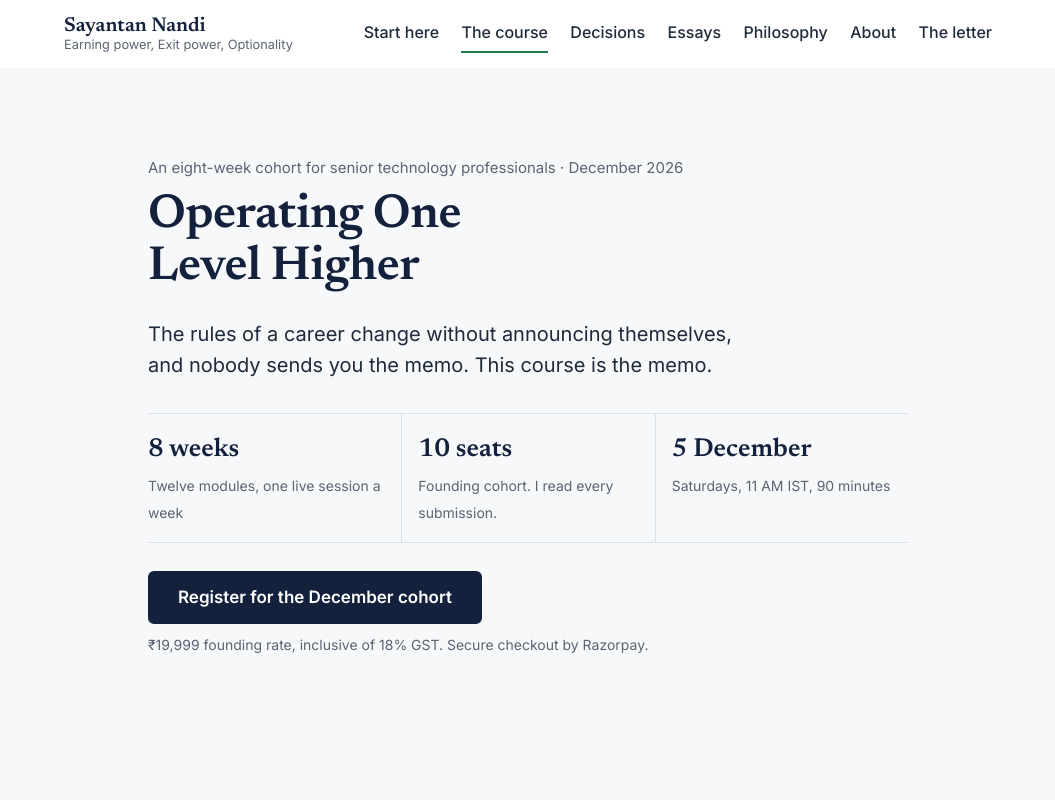
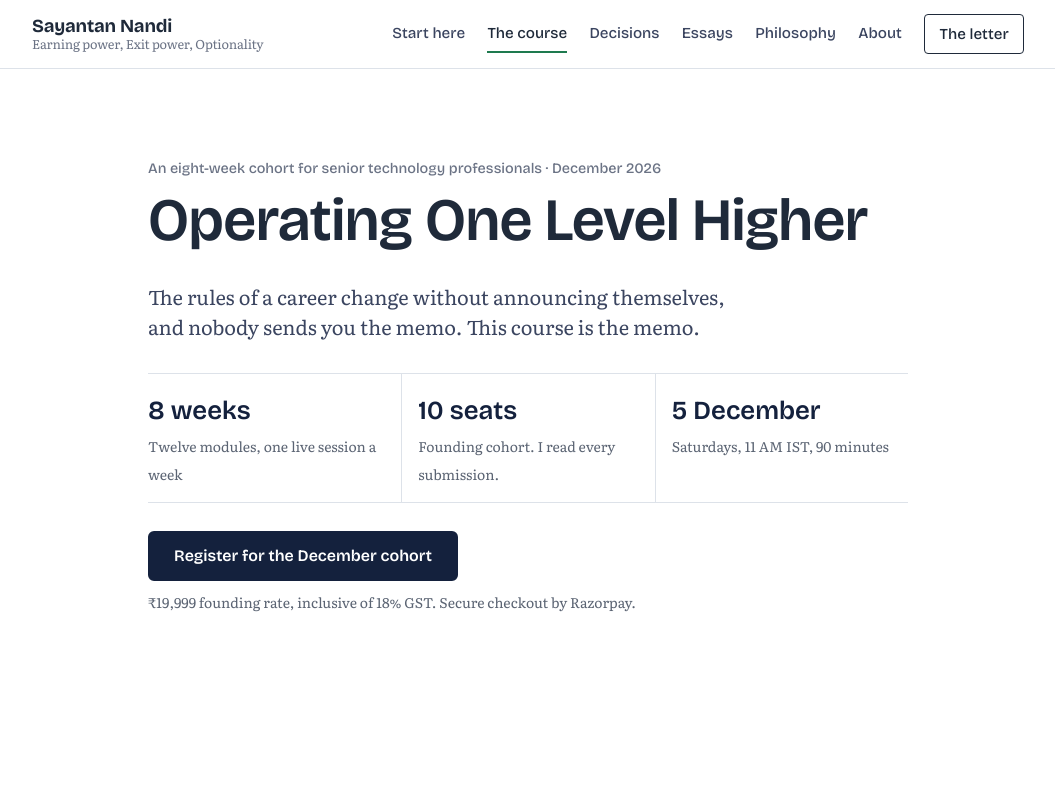
Before and after one commit to sayantannandi/sayantannandi-website, a plain HTML site: page dec2026cohort.html in a window 1280 px wide. Shown: the top 800 px of the page, without its empty margins (112-1167 px from the left). Drawn offline with nearby package versions, Linux system fonts and the light colour scheme.

Commit message:
Add files via upload

```diff
--- a/assets/site.css
+++ b/assets/site.css
@@ -3,41 +3,41 @@
    figures and buttons; Literata carries everything you read. Ink on paper, one green
    for the thing that counts, one ochre for the thing it costs. No shadows, no gradients. */
 
-@import url('https://fonts.googleapis.com/css2?family=Newsreader:opsz,wght@6..72,400;6..72,600&family=Inter:wght@400;500;600&display=swap');
+@import url('https://fonts.googleapis.com/css2?family=Bricolage+Grotesque:opsz,wght@12..96,500;12..96,600;12..96,700&family=Literata:ital,opsz,wght@0,7..72,400;0,7..72,500;0,7..72,600;1,7..72,400&display=swap');
 
 :root{
-  --paper:#F7F8FA;
-  --paper-2:#FFFFFF;
-  --ink:#1F2A3A;
+  --paper:#FCFBF8;
+  --paper-2:#F3F1EB;
+  --ink:#14213D;
   --ink-2:#3B4560;
-  --ink-3:#5B6473;
+  --ink-3:#6B7385;
   --navy:#14213D;
-  --green:#1E7A4F;
-  --green-wash:#E8F0FA;
-  --ochre:#B45A2B;
-  --ochre-wash:#F6EBE2;
-  --rule:#DDE2E9;
-  --rule-2:#E9EDF2;
+  --green:#1E6B4F;
+  --green-wash:#E6F0EA;
+  --ochre:#9A6B1F;
+  --ochre-wash:#F6EEDD;
+  --rule:#D5D5D0;
+  --rule-2:#E7E6E1;
 
-  --display:"Newsreader", "Source Serif 4", Georgia, serif;
-  --text:"Inter", system-ui, -apple-system, "Segoe UI", Roboto, sans-serif;
+  --display:"Bricolage Grotesque", "Helvetica Neue", Arial, sans-serif;
+  --text:"Literata", Georgia, "Times New Roman", serif;
 
   --fs-0:1.0625rem;
   --fs-1:1.25rem;
   --fs-2:1.5rem;
   --fs-3:2rem;
-  --fs-4:clamp(2.125rem, 1.5rem + 2.6vw, 3rem);
+  --fs-4:clamp(2.4rem, 1.6rem + 3vw, 3.75rem);
   --fs-s:.9375rem;
   --fs-xs:.8125rem;
 
-  --measure:36rem;
-  --page:64rem;
+  --measure:34rem;
+  --page:68rem;
   --gutter:clamp(1.25rem, 4vw, 3rem);
 }
 
 *,*::before,*::after{box-sizing:border-box}
 html{-webkit-text-size-adjust:100%}
-body{margin:0;background:var(--paper);color:var(--ink);font-family:var(--text);font-size:var(--fs-0);line-height:1.6;-webkit-font-smoothing:antialiased}
+body{margin:0;background:var(--paper);color:var(--ink);font-family:var(--text);font-size:var(--fs-0);line-height:1.62}
 img{max-width:100%;display:block}
 a{color:var(--green);text-decoration:underline;text-decoration-thickness:1px;text-underline-offset:.2em;text-decoration-color:rgba(30,107,79,.45)}
 a:hover{text-decoration-color:currentColor}
@@ -49,12 +49,12 @@ ul,ol{padding-left:1.25em}
 li{margin-bottom:.35em}
 hr{border:0;border-top:1px solid var(--rule);margin:2.5rem 0}
 
-h1,h2,h3,h4{font-family:var(--display);font-weight:600;line-height:1.15;letter-spacing:-.01em;margin:0 0 .5em;color:var(--navy);text-wrap:balance}
-h1{font-size:var(--fs-4);font-weight:600;letter-spacing:-.01em;line-height:1.1}
+h1,h2,h3,h4{font-family:var(--display);font-weight:600;line-height:1.1;letter-spacing:-.012em;margin:0 0 .5em;color:var(--ink);text-wrap:balance}
+h1{font-size:var(--fs-4);font-weight:600;letter-spacing:-.02em;line-height:1.02}
 h2{font-size:var(--fs-3);margin-top:2.6rem}
 h3{font-size:var(--fs-2);margin-top:2rem}
 h4{font-size:var(--fs-1);margin-top:1.5rem}
-.lede{font-size:1.25rem;line-height:1.55;color:var(--ink);max-width:var(--measure);margin-bottom:1.4rem}
+.lede{font-size:var(--fs-1);line-height:1.5;color:var(--ink-2);max-width:var(--measure);margin-bottom:1.4rem}
 .small{font-size:var(--fs-s);color:var(--ink-3)}
 .fine{font-size:var(--fs-xs);color:var(--ink-3);line-height:1.5}
 .num{font-family:var(--display);font-variant-numeric:tabular-nums;font-weight:600;color:var(--navy)}
@@ -68,17 +68,17 @@ section + section{margin-top:3.5rem}
 .divider{border-top:1px solid var(--rule);margin:3.5rem 0 0}
 
 /* header */
-.site-head{background:var(--paper)}
+.site-head{border-bottom:1px solid var(--rule);background:var(--paper)}
 .site-head .page{display:flex;align-items:center;justify-content:space-between;gap:1.5rem;min-height:4.25rem}
-.wordmark{font-family:var(--display);font-weight:600;font-size:1.25rem;color:var(--navy);text-decoration:none;white-space:nowrap;line-height:1.15}
+.wordmark{font-family:var(--display);font-weight:700;font-size:1.15rem;letter-spacing:-.01em;color:var(--ink);text-decoration:none;white-space:nowrap;line-height:1.15}
 .wordmark small{display:block;font-family:var(--text);font-weight:400;font-size:.8rem;color:var(--ink-3)}
 .wordmark:hover{color:var(--green)}
 .site-nav{display:flex;align-items:center;gap:1.4rem;flex-wrap:wrap;justify-content:flex-end}
-.site-nav a{font-family:var(--text);font-size:1rem;font-weight:500;color:var(--ink);text-decoration:none;padding:.35rem 0;border-bottom:2px solid transparent}
+.site-nav a{font-family:var(--display);font-size:.95rem;font-weight:500;color:var(--ink-2);text-decoration:none;padding:.35rem 0;border-bottom:2px solid transparent}
 .site-nav a:hover{color:var(--ink)}
 .site-nav a[aria-current="page"]{color:var(--ink);border-bottom-color:var(--green)}
-.site-nav .letter{color:var(--ink)}
-.site-nav .letter:hover{color:var(--green)}
+.site-nav .letter{border:1.5px solid var(--ink);border-radius:4px;padding:.45rem .9rem;color:var(--ink)}
+.site-nav .letter:hover{background:var(--ink);color:#fff}
 .nav-toggle{display:none;background:none;border:1.5px solid var(--navy);border-radius:6px;font-family:var(--text);font-size:.9rem;font-weight:600;padding:.4rem .7rem;color:var(--ink);cursor:pointer}
 @media (max-width:760px){
   .nav-toggle{display:inline-block}
@@ -101,7 +101,7 @@ section + section{margin-top:3.5rem}
 @media (max-width:760px){.site-foot .cols{grid-template-columns:1fr 1fr}.site-foot .cols > :first-child{grid-column:1 / -1}}
 
 /* buttons */
-.btn{display:inline-block;font-family:var(--text);font-weight:600;font-size:1.0625rem;line-height:1;padding:1rem 1.75rem;border-radius:6px;border:2px solid var(--navy);background:var(--navy);color:#fff;text-decoration:none;cursor:pointer}
+.btn{display:inline-block;font-family:var(--display);font-weight:600;font-size:1rem;line-height:1;padding:.95rem 1.5rem;border-radius:5px;border:2px solid var(--navy);background:var(--navy);color:#fff;text-decoration:none;cursor:pointer}
 .btn:hover{background:#0D1730;border-color:#0D1730;color:#fff}
 .btn.ghost{background:transparent;color:var(--navy)}
 .btn.ghost:hover{background:var(--navy);color:#fff}
@@ -112,12 +112,12 @@ section + section{margin-top:3.5rem}
 .btn-row .btn + .btn{margin-left:0}
 
 /* the working: a sum laid out as a sum */
-.working{display:inline-grid;grid-template-columns:auto auto auto;align-items:center;gap:0 1rem;padding:1.1rem 1.4rem;background:#fff;border:1px solid var(--rule);border-radius:8px;margin:.5rem 0 1.5rem;font-family:var(--text)}
+.working{display:inline-grid;grid-template-columns:auto auto auto;align-items:center;gap:0 1rem;padding:1.1rem 1.4rem;background:var(--paper-2);border-radius:8px;margin:.5rem 0 1.5rem;font-family:var(--text)}
 .working .frac{display:grid;text-align:center;font-variant-numeric:tabular-nums;font-weight:500;font-size:1.05rem;color:var(--ink-2)}
 .working .frac > span:first-child{padding:0 .3rem .15rem;border-bottom:1.5px solid var(--ink)}
 .working .frac > span:last-child{padding:.15rem .3rem 0}
 .working .eq{font-size:1.3rem;color:var(--ink-3)}
-.working .out{font-family:var(--display);font-size:2.2rem;font-weight:600;color:var(--navy);font-variant-numeric:tabular-nums;line-height:1}
+.working .out{font-family:var(--display);font-size:2.1rem;font-weight:700;letter-spacing:-.02em;color:var(--green);font-variant-numeric:tabular-nums;line-height:1}
 .working .out small{display:block;font-size:.85rem;font-weight:500;color:var(--ink-2);letter-spacing:0;margin-top:.2rem}
 .working.cost .out{color:var(--ochre)}
 
@@ -198,9 +198,13 @@ input[type=text]:focus,input[type=email]:focus,textarea:focus{border-color:var(-
 .facts{display:grid;grid-template-columns:repeat(3,1fr);gap:0;border-top:1px solid var(--rule);border-bottom:1px solid var(--rule);margin:2rem 0 1.75rem;max-width:44rem}
 .facts div{padding:1rem 1rem 1rem 0}
 .facts div+div{border-left:1px solid var(--rule);padding-left:1rem}
-.facts b{display:block;font-family:var(--display);font-size:1.6rem;color:var(--navy);font-weight:600}
+.facts b{display:block;font-family:var(--display);font-size:1.7rem;color:var(--ink);font-weight:700;letter-spacing:-.01em}
 .facts small{color:var(--ink-3);font-size:.875rem}
 @media (max-width:640px){.facts{grid-template-columns:1fr}.facts div+div{border-left:0;border-top:1px solid var(--rule);padding-left:0}}
 
-/* Heading face for every page, including those with their own inline styles. */
-h1,h2,h3,h4,.hero-facts b,.facts b,.bignum,.val,.score,.big,.num,.wordmark,.working .out,.calc__num{font-family:var(--display) !important}
+/* Applies to every page, including the diagnostics, kits, course and cohort pages that carry their own inline styles. */
+body{font-family:var(--text) !important;background:var(--paper) !important;color:var(--ink-2) !important}
+h1,h2,h3,h4,.kicker,.eyebrow,.btn,.hero-facts b,.facts b,.bignum,.val,.score,.big,.num,.wordmark,.working .out,.calc__num{font-family:var(--display) !important}
+h1,h2,h3{color:var(--ink) !important}
+.kicker,.eyebrow{text-transform:none !important;letter-spacing:0 !important;font-size:.9rem !important;font-weight:500 !important;color:var(--ink-3) !important}
+.site-head,.site-foot{color:inherit}
```
